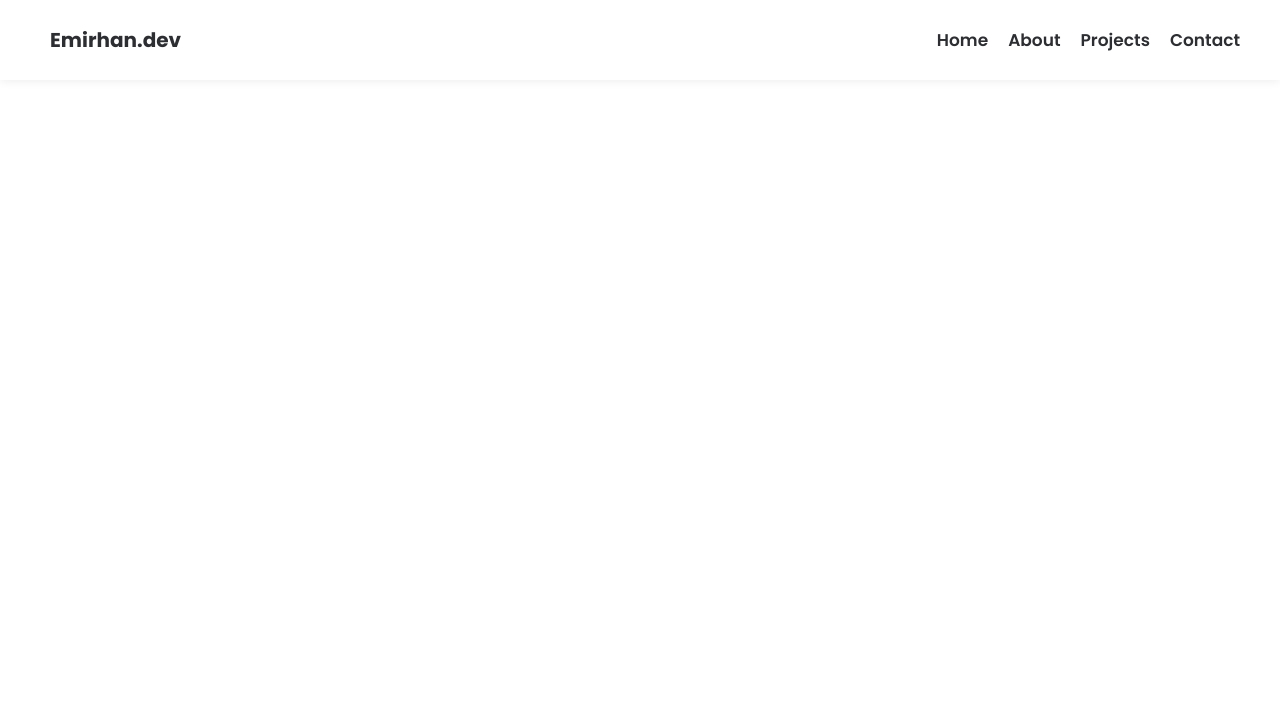
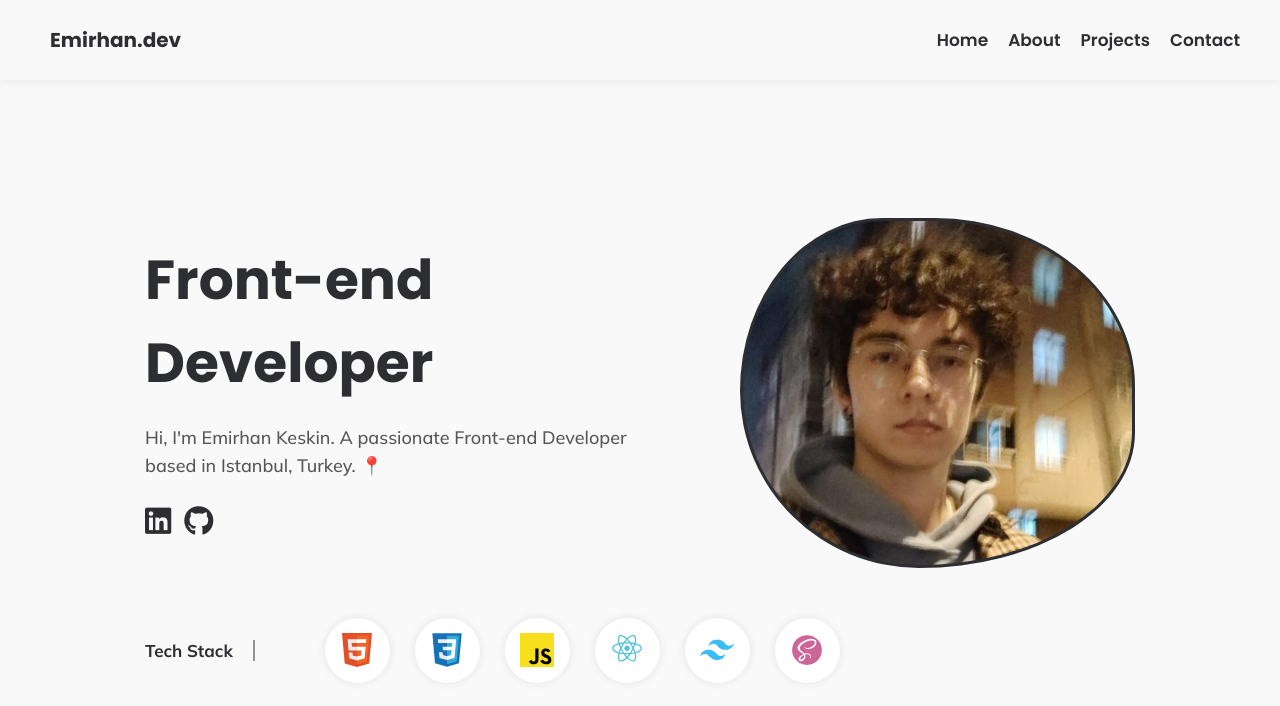
Before and after one commit to emodeth/portfolio-website, a React (Create React App) app: page / in a window 1280 px wide. Shown: the top 706 px of the page. Built offline with nearby package versions, Linux system fonts and the light colour scheme.

Commit message:
Hero section added

```diff
--- a/src/App.js
+++ b/src/App.js
@@ -1,9 +1,13 @@
 import Navbar from "./components/Navbar/Navbar";
+import Hero from "./components/Hero/Hero";
+import About from "./components/About/About";
 
 function App() {
   return (
     <div>
       <Navbar />
+      <Hero />
+      <About />
     </div>
   );
 }
--- a/src/_variables.scss
+++ b/src/_variables.scss
@@ -1,2 +1,3 @@
 $off-black: #2d2e32;
+$off-white: #f9f9f9;
 $blue: #147efb;
--- /dev/null
+++ b/src/components/About/About.jsx
@@ -0,0 +1,7 @@
+import "./about.scss";
+
+function About() {
+  return <div id="about" className="about"></div>;
+}
+
+export default About;
--- /dev/null
+++ b/src/components/About/about.scss
@@ -0,0 +1 @@
+@import "../../variables";
--- /dev/null
+++ b/src/components/Hero/Hero.jsx
@@ -0,0 +1,71 @@
+import "./hero.scss";
+import html from "../../images/html.svg";
+import css from "../../images/css.svg";
+import js from "../../images/js.svg";
+import react from "../../images/react.svg";
+import tailwind from "../../images/tailwind.svg";
+import sass from "../../images/sass.svg";
+
+function Hero() {
+  return (
+    <div id="home" className="hero">
+      <div className="hero__container container">
+        <div className="hero__content">
+          <div className="hero__main">
+            <div className="hero__text">
+              <h1 className="hero__header">Front-end Developer</h1>
+              <p className="hero__description">
+                Hi, I'm Emirhan Keskin. A passionate Front-end Developer based
+                in Istanbul, Turkey. 📍
+              </p>
+              <div className="hero__contact">
+                <a
+                  aria-label="linkedin"
+                  rel="noreferrer"
+                  target="_blank"
+                  href="https://www.linkedin.com/in/stefan-topalovic-dev/"
+                >
+                  <i class="fa-brands fa-linkedin"></i>
+                </a>
+                <a
+                  aria-label="github"
+                  rel="noreferrer"
+                  target="_blank"
+                  href="https://github.com/stefvndev"
+                >
+                  <i class="fa-brands fa-github"></i>
+                </a>
+              </div>
+            </div>
+            <div className="hero__img"></div>
+          </div>
+          <div className="hero__tech-stack">
+            <p>Tech Stack</p>
+            <ul>
+              <li>
+                <img src={html} alt="html" />
+              </li>
+              <li>
+                <img src={css} alt="html" />
+              </li>
+              <li>
+                <img src={js} alt="html" />
+              </li>
+              <li>
+                <img src={react} alt="html" />
+              </li>
+              <li>
+                <img src={tailwind} alt="html" />
+              </li>
+              <li>
+                <img src={sass} alt="html" />
+              </li>
+            </ul>
+          </div>
+        </div>
+      </div>
+    </div>
+  );
+}
+
+export default Hero;
--- /dev/null
+++ b/src/components/Hero/hero.scss
@@ -0,0 +1,121 @@
+@import "../../variables";
+
+.hero {
+  background-color: $off-white;
+  height: 100vh;
+
+  &__content {
+    display: flex;
+    flex-direction: column;
+    justify-content: center;
+    height: 65rem;
+    padding-top: 25rem;
+  }
+
+  &__main {
+    display: flex;
+    gap: 10rem;
+  }
+
+  &__text {
+    flex: 0 0 50%;
+  }
+
+  &__header {
+    color: $off-black;
+    font-size: 5.5rem;
+    margin: 2rem 0;
+  }
+
+  &__description {
+    color: #555;
+    font-family: Mulish, sans-serif;
+    font-size: 1.8rem;
+    font-weight: 500;
+    line-height: 1.6;
+  }
+
+  &__contact {
+    display: flex;
+    gap: 1.3rem;
+    margin: 2.5rem 0;
+
+    i {
+      color: #2d2e32;
+      font-size: 3rem;
+      transition: 0.2s;
+
+      &:hover {
+        color: $blue;
+      }
+    }
+  }
+
+  &__img {
+    flex: 1;
+
+    -webkit-animation: morph 8s ease-in-out infinite;
+    animation: morph 8s ease-in-out infinite;
+    background-image: url(../../images/340310817_708602997725784_3355047837167276837_n.jpg);
+    background-position: 50%;
+    background-repeat: no-repeat;
+    background-size: cover;
+    border: 3px solid #2d2e32;
+    border-radius: 60% 40% 30% 70%/60% 30% 70% 40%;
+    height: 35rem;
+    position: relative;
+    transition: all 1s ease-in-out;
+    width: 35rem;
+  }
+
+  &__tech-stack {
+    display: flex;
+    align-items: center;
+    margin-top: 5rem;
+
+    p {
+      border-right: 2px solid rgba(45, 46, 50, 0.5);
+      color: #2d2e32;
+      font-family: Mulish, sans-serif;
+      font-weight: 600;
+      margin-right: 7rem;
+      padding-right: 2rem;
+      font-size: 1.7rem;
+    }
+
+    ul {
+      display: flex;
+      gap: 2.5rem;
+      align-items: center;
+
+      li {
+        align-items: center;
+        background-color: #fff;
+        border-radius: 50%;
+        box-shadow: 0 0 10px rgba(0, 0, 0, 0.09);
+        cursor: pointer;
+        display: flex;
+        height: 6.5rem;
+        justify-content: center;
+        width: 6.5rem;
+
+        img {
+          height: 3.4rem;
+          width: 3.4rem;
+        }
+      }
+    }
+  }
+}
+
+@keyframes morph {
+  0% {
+    border-radius: 60% 40% 30% 70%/60% 30% 70% 40%;
+  }
+  50% {
+    border-radius: 30% 60% 70% 40%/50% 60% 30% 60%;
+  }
+  100% {
+    border-radius: 60% 40% 30% 70%/60% 30% 70% 40%;
+  }
+}
--- a/src/components/Navbar/Navbar.jsx
+++ b/src/components/Navbar/Navbar.jsx
@@ -4,6 +4,9 @@ import "./navbar.scss";
 
 function Navbar() {
   const [isOpen, setIsOpen] = useState(false);
+  function handleIsOpen() {
+    setIsOpen((isOpen) => !isOpen);
+  }
 
   return (
     <nav className="navbar">
@@ -24,9 +27,9 @@ function Navbar() {
       </ul>
       <i
         className="fa-solid fa-bars-staggered navbar__menu-icon"
-        onClick={() => setIsOpen(true)}
+        onClick={handleIsOpen}
       ></i>
-      <NavbarMobile isOpen={isOpen} setIsOpen={setIsOpen} />
+      <NavbarMobile isOpen={isOpen} onIsOpen={handleIsOpen} />
     </nav>
   );
 }
--- a/src/components/Navbar/navbar.scss
+++ b/src/components/Navbar/navbar.scss
@@ -1,6 +1,9 @@
 @import "../../variables";
 
 .navbar {
+  position: fixed;
+  top: 0;
+  left: 0;
   height: auto;
   width: 100vw;
   box-shadow: 0 0 1rem rgba(0, 0, 0, 0.09);
--- a/src/components/NavbarMobile/NavbarMobile.jsx
+++ b/src/components/NavbarMobile/NavbarMobile.jsx
@@ -1,6 +1,6 @@
 import "./navbar-mobile.scss";
 
-function NavbarMobile({ isOpen, setIsOpen }) {
+function NavbarMobile({ isOpen, onIsOpen }) {
   return (
     <div
       className={
@@ -11,19 +11,19 @@ function NavbarMobile({ isOpen, setIsOpen }) {
     >
       <i
         className="fa-solid fa-xmark navbar-mobile__close-icon"
-        onClick={() => setIsOpen(false)}
+        onClick={onIsOpen}
       ></i>
       <ul className="navbar-mobile__links">
-        <li className="navbar-mobile__link">
+        <li className="navbar-mobile__link" onClick={onIsOpen}>
           <a href="#home">Home</a>
         </li>
-        <li className="navbar-mobile__link">
+        <li className="navbar-mobile__link" onClick={onIsOpen}>
           <a href="#about">About</a>
         </li>
-        <li className="navbar-mobile__link">
+        <li className="navbar-mobile__link" onClick={onIsOpen}>
           <a href="#projects">Projects</a>
         </li>
-        <li className="navbar-mobile__link">
+        <li className="navbar-mobile__link" onClick={onIsOpen}>
           <a href="#contact">Contact</a>
         </li>
       </ul>
--- a/src/components/NavbarMobile/navbar-mobile.scss
+++ b/src/components/NavbarMobile/navbar-mobile.scss
@@ -1,6 +1,9 @@
 @import "../../variables";
 
 .navbar-mobile {
+  width: 100vw;
+  min-height: 100vh;
+
   display: flex;
   flex-direction: column;
   align-items: center;
@@ -12,8 +15,6 @@
   top: 0;
   background-color: #fff;
   z-index: 20;
-  width: 100vw;
-  height: 100vh;
 
   &--closed {
     left: -101%;
--- a/src/index.scss
+++ b/src/index.scss
@@ -1,4 +1,5 @@
 @import url("https://fonts.googleapis.com/css2?family=Noto+Sans:wght@400;500;600;700&family=Poppins:wght@300;400;500;600;700;800;900&display=swap");
+@import url("https://fonts.googleapis.com/css2?family=Mulish:wght@400;500;700&family=Poppins:wght@300;400;500;600;700;800;900&display=swap");
 @import "./variables";
 
 * {
@@ -21,3 +22,32 @@ a {
   text-decoration: none;
   color: inherit;
 }
+
+::-webkit-scrollbar-track {
+  background-color: #fff;
+  border-radius: 20px;
+}
+
+::-webkit-scrollbar-track:active,
+::-webkit-scrollbar-track:hover {
+  background-color: #fff;
+}
+
+::-webkit-scrollbar-thumb {
+  background-color: #8e8e8e;
+  border-radius: 20px;
+}
+
+::-webkit-scrollbar-thumb:hover {
+  background-color: #878787;
+}
+
+::-webkit-scrollbar {
+  width: 8px;
+}
+
+.container {
+  margin: 0 auto;
+  max-width: 107rem;
+  padding: 0 4rem;
+}
```
Also changed, not shown: src/images/340310817_708602997725784_3355047837167276837_n.jpg (added).
